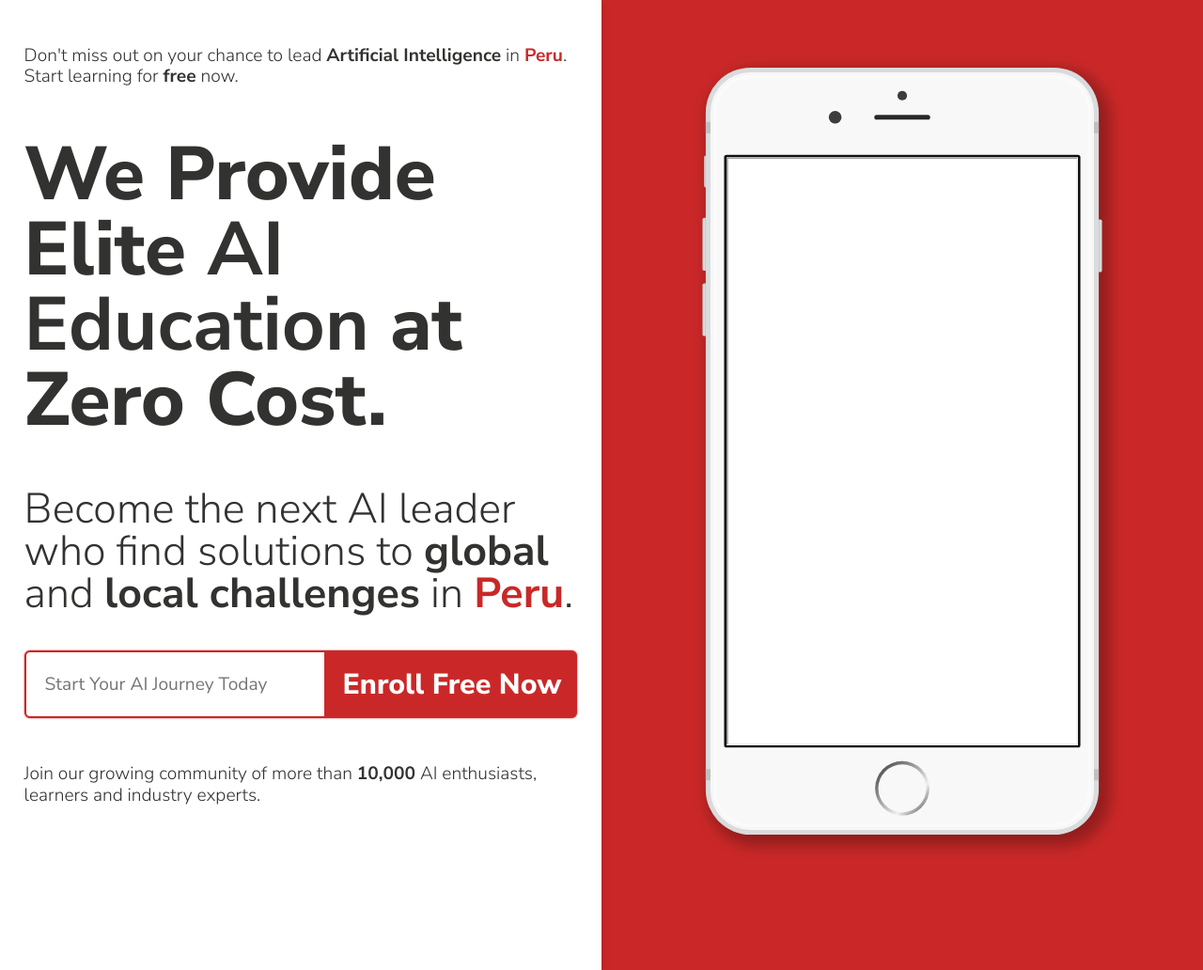
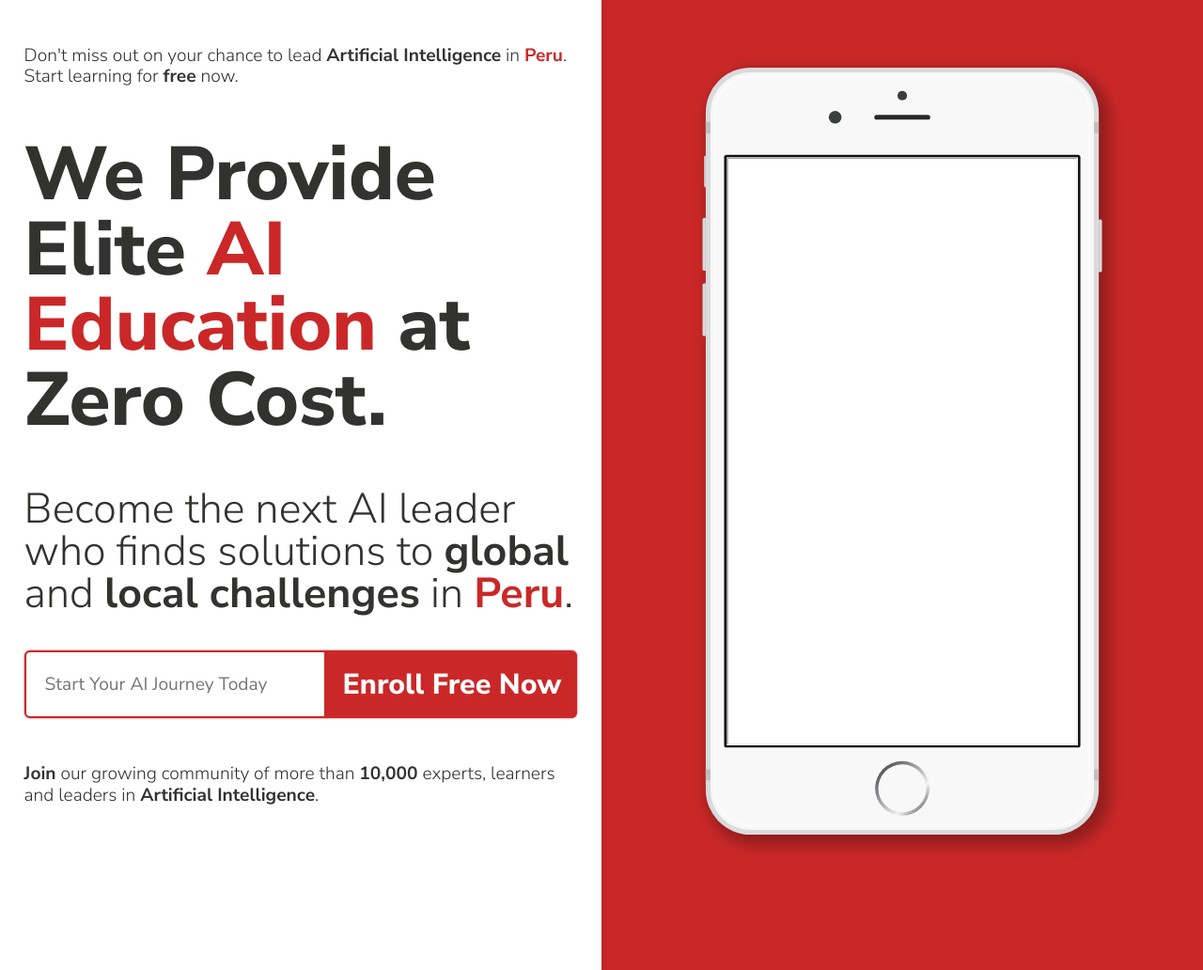
Before and after one commit to christianipanaque/aii.pe, a Jekyll site: the page index.html, which Jekyll copies as it is, in a window 1280 px wide. Shown: the whole page at 94% size. Built offline with Jekyll 4.4.1, drawn with Linux system fonts in a browser that asks for light colours.

Commit message:
update landing page

```diff
--- a/index.html
+++ b/index.html
@@ -93,8 +93,8 @@
         <span class="light-bold highlight-primary-color">Peru</span>.
         Start learning for <span class="light-bold">free</span> now.
       </p>
-      <h1>We Provide Elite <span class="light-bold">AI Education</span> at <span>Zero Cost</span>.</h1>
-      <h2>Become the next <span>AI leader</span> who find solutions to <span class="light-bold">global</span> and <span
+      <h1>We Provide Elite <span class="highlight-primary-color">AI Education</span> at <span>Zero Cost</span>.</h1>
+      <h2>Become the next <span>AI leader</span> who finds solutions to <span class="light-bold">global</span> and <span
           class="light-bold">local challenges</span> in
         <span class="light-bold highlight-primary-color">Peru</span>.
       </h2>
@@ -102,9 +102,9 @@
         <input type="email" placeholder="Start Your AI Journey Today" id="email" name="email" required />
         <button class="button-red" id="submit-button" type="submit">Enroll Free Now</button>
       </form>
-      <p class="footer">Join our growing community of more than <span class="light-bold">10,000</span> AI enthusiasts,
-        learners and
-        industry experts.
+      <p class="footer"><span class="light-bold">Join</span> our growing community of more than <span
+          class="light-bold">10,000</span> experts,
+        learners and leaders in <span class="light-bold">Artificial Intelligence</span>.
       </p>
     </div>
   </main>
```
